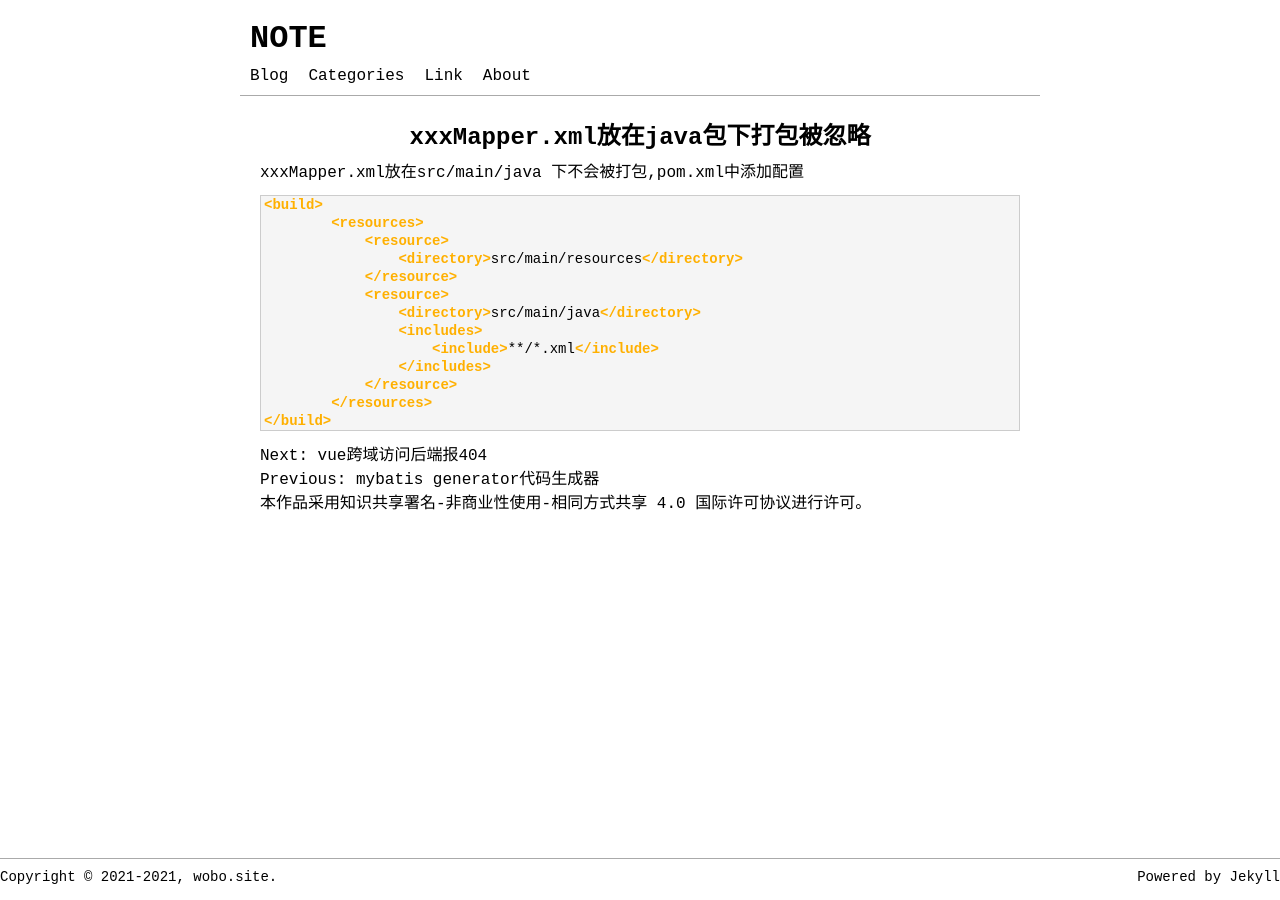
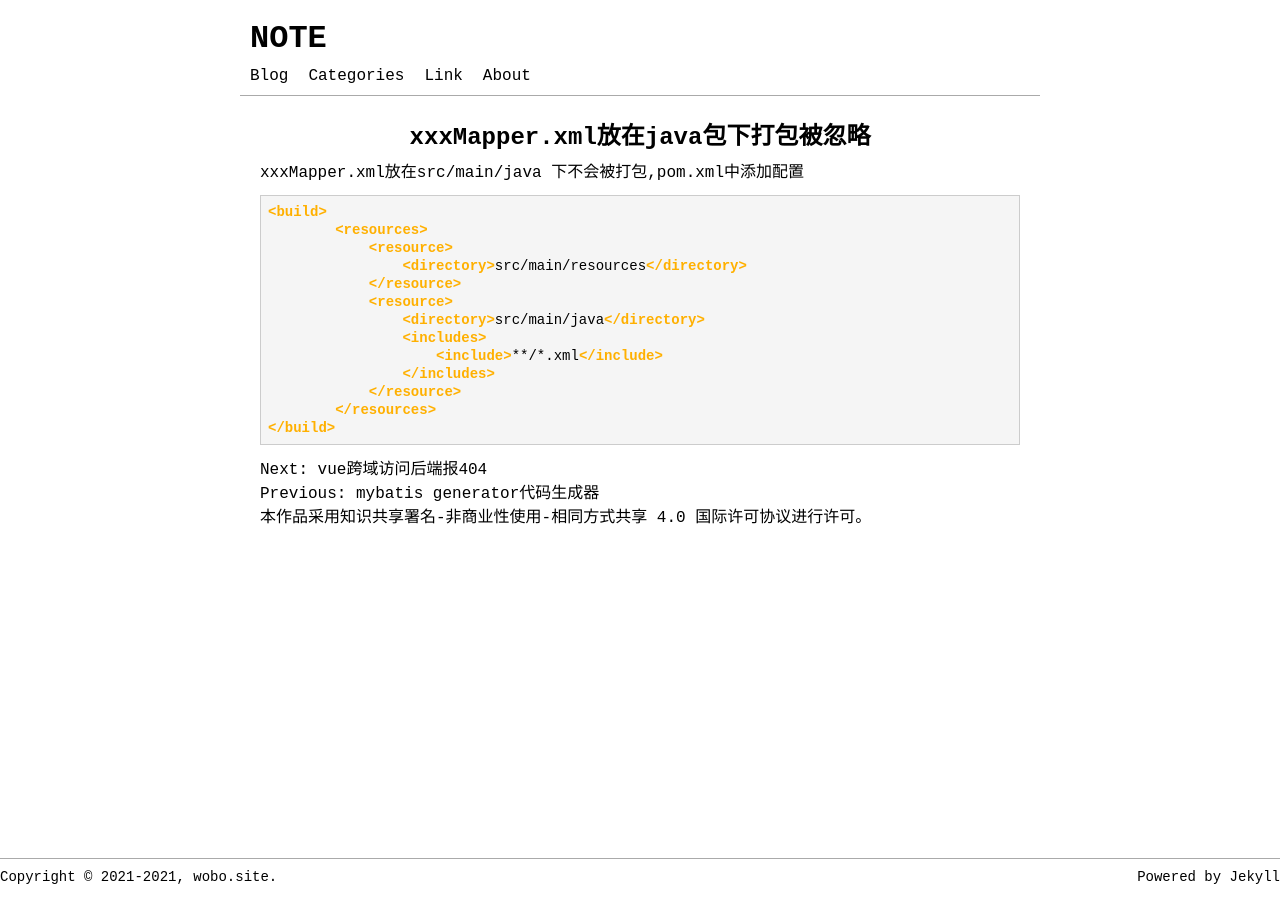
Before and after one commit to hualiy/hualiy.github.io, a Jekyll site: the page built from _posts/Project/2021-05-06-xxxMapper.xml-package-setup.md, in a window 1280 px wide. Built offline with Jekyll 4.4.1, drawn with Linux system fonts in a browser that asks for light colours.

Commit message:
Update highlighter.scss

```diff
--- a/_sass/highlighter.scss
+++ b/_sass/highlighter.scss
@@ -7,7 +7,7 @@
 
 pre.highlight {
   margin: 10px 0;
-  padding-left: 3px;
+  padding: 7px;
   border: 1px solid #ccc;
   overflow-x: auto;
   line-height: 18px;
```
